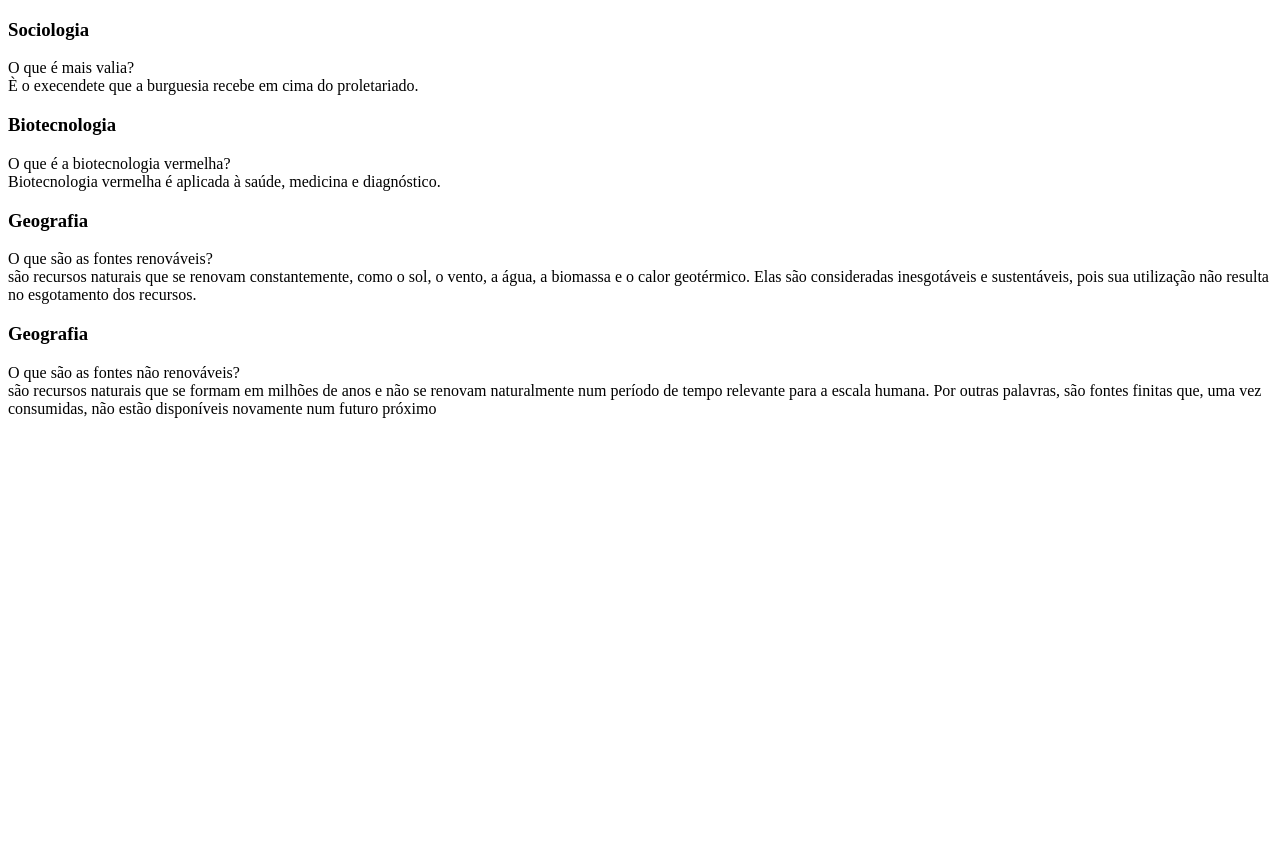
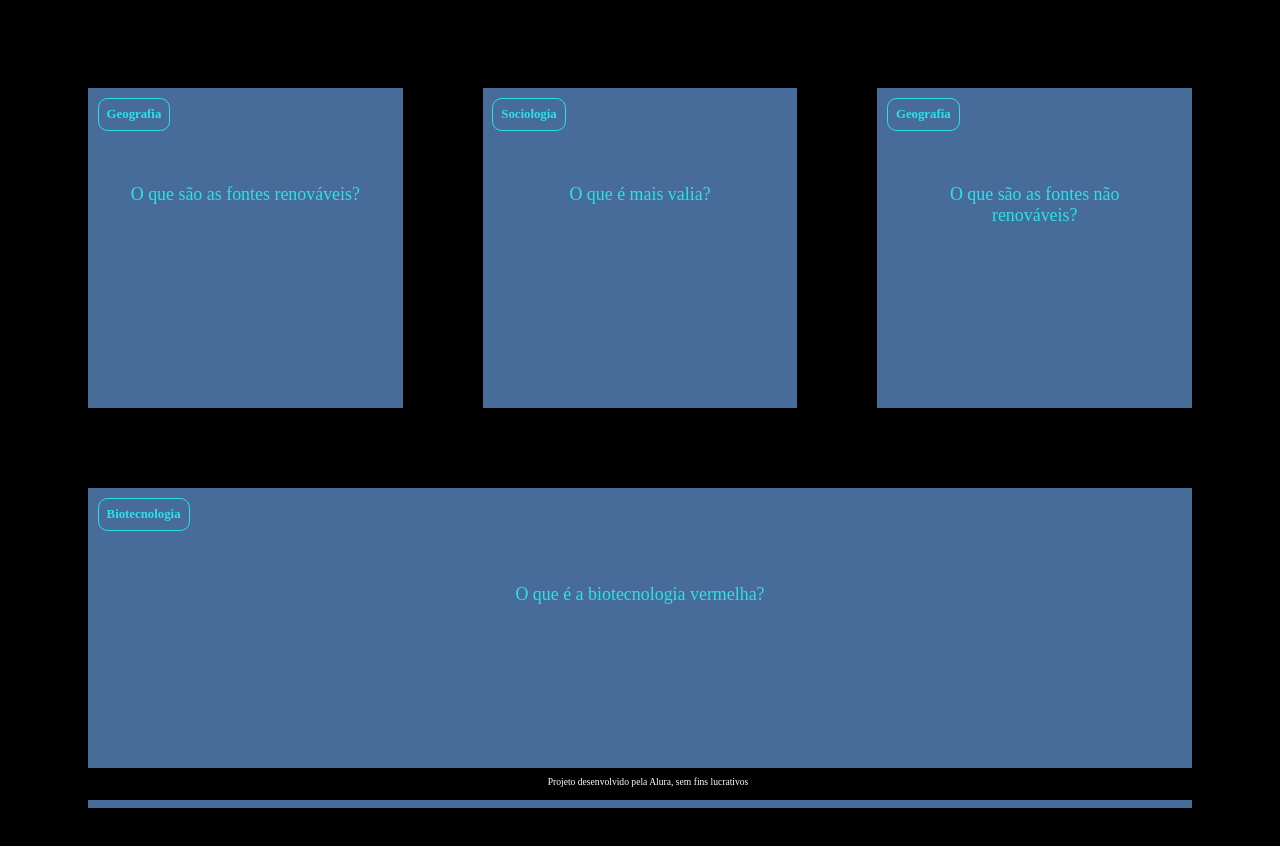
Before and after one commit to thaismacedo2/flashcard, a plain HTML site: page index.html in a window 1280 px wide. Before the commit the page ends 800 px from the top, so only its background shows below. Drawn offline with Linux system fonts and the light colour scheme; files that its build step writes are made by us from their sources.

Commit message:
Add files via upload

```diff
--- /dev/null
+++ b/app.js
@@ -0,0 +1,29 @@
+function criaCartao(categoria, pergunta, resposta) {
+    let container = document.getElementById('container')
+    let cartao = document.createElement('article')
+    cartao.className = 'cartao'
+
+    cartao.innerHTML = `
+    <div class="cartao__conteudo">
+    <h3>${categoria}</h3>
+    <div class="cartao__conteudo__pergunta">
+        <p>${pergunta}</p>
+    </div>
+    <div class="cartao__conteudo__resposta">
+        <p>${resposta}</p>
+    </div>
+    </div>
+    `
+
+    let respostaEstaVisivel = false
+
+    function viraCartao() {
+        respostaEstaVisivel = !respostaEstaVisivel
+        cartao.classList.toggle('active', respostaEstaVisivel)
+    }
+    cartao.addEventListener('click', viraCartao)
+
+
+    container.appendChild(cartao)
+
+}
--- a/index.html
+++ b/index.html
@@ -1,57 +1,31 @@
 <!DOCTYPE html>
-<html lang="en">
+<html lang="pt-br">
 <head>
     <meta charset="UTF-8">
-    <meta http-equiv="X-UA-Compatible" content="IE=edge">
     <meta name="viewport" content="width=device-width, initial-scale=1.0">
-    <title>Document</title>
+    <link rel="stylesheet" href="assets/style.css">
+    <title>Flashcard</title>
 </head>
 <body>
+    <main>
         <section id="container">
-            <article class="cartao">
-              <div class="cartao__conteudo">
-                <h3> Sociologia </h3>
-                      <div class="cartao__conteudo__pergunta">
-                           O que é mais valia?
-                        </div>
-                       <div class="cartao__conteudo__resposta">
-                            È o execendete que a burguesia recebe em cima do proletariado.
-                         </div>
+            <!-- <article class="cartao">
+                <div class="cartao__conteudo">
+                    <h3>Programação</h3>
+                    <div class="cartao__conteudo__pergunta">
+                        <p>O que é JavaScript?</p>
+                    </div>
+                    <div class="cartao__conteudo__resposta">
+                        <p>O JavaScript é uma linguagem de programação</p>
+                    </div>
                 </div>
-             </article>
-             <article class="cartao">
-                <div class="cartao__conteudo">
-                  <h3> Biotecnologia </h3>
-                        <div class="cartao__conteudo__pergunta">
-                             O que é a biotecnologia vermelha?
-                          </div>
-                         <div class="cartao__conteudo__resposta">
-                           Biotecnologia vermelha é aplicada à saúde, medicina e diagnóstico.
-                           </div>
-                  </div>
-               </article>
-               <article class="cartao">
-                  <div class="cartao__conteudo">
-                    <h3> Geografia </h3>
-                          <div class="cartao__conteudo__pergunta">
-                               O que são as fontes renováveis?
-                            </div>
-                           <div class="cartao__conteudo__resposta">
-                              são recursos naturais que se renovam constantemente, como o sol, o vento, a água, a biomassa e o calor geotérmico. Elas são consideradas inesgotáveis e sustentáveis, pois sua utilização não resulta no esgotamento dos recursos.
-                             </div>
-                    </div>
-                 </article>
-                 <article class="cartao">
-                  <div class="cartao__conteudo">
-                    <h3> Geografia </h3>
-                          <div class="cartao__conteudo__pergunta">
-                               O que são as fontes não renováveis?
-                            </div>
-                           <div class="cartao__conteudo__resposta">
-                              são recursos naturais que se formam em milhões de anos e não se renovam naturalmente num período de tempo relevante para a escala humana. Por outras palavras, são fontes finitas que, uma vez consumidas, não estão disponíveis novamente num futuro próximo
-                             </div>
-                    </div>
-                 </article>
+            </article> -->
         </section>
+    </main>
+    <footer>
+        <p>Projeto desenvolvido pela Alura, sem fins lucrativos</p>
+    </footer>
+    <script src="app.js"></script>
+    <script src="perguntas.js"></script>
 </body>
 </html>
--- /dev/null
+++ b/perguntas.js
@@ -0,0 +1,23 @@
+criaCartao(
+    'Geografia',
+    'O que são as fontes renováveis?',
+    'são recursos naturais que se renovam constantemente, como o sol, o vento, a água, a biomassa e o calor geotérmico. Elas são consideradas inesgotáveis e sustentáveis, pois sua utilização não resulta no esgotamento dos recursos. '
+)
+
+criaCartao(
+    'Sociologia',
+    'O que é mais valia?',
+    'efere-se ao valor excedente que o trabalhador gera além do seu salário, e que é apropriado pelo capitalista como lucro'
+)
+
+criaCartao(
+    'Geografia',
+    'O que são as fontes não renováveis?',
+    'ão recursos naturais que, uma vez consumidos, não são rapidamente reabastecidos pela natureza, ou seja, não se renovam em um período de tempo considerado curto em termos humanos. '
+)
+
+criaCartao(
+    'Biotecnologia',
+    'O que é a biotecnologia vermelha?',
+    'é o ramo da biotecnologia focado na saúde humana, medicina e diagnóstico.'
+)
--- a/style.css
+++ b/style.css
@@ -0,0 +1,116 @@
+:root {
+    --text-color: #2ae2e9;
+    --card-front-color: #476c99;
+    --card-back-color: #080808;
+}
+
+body {
+    background:black;
+    font-family: Bai Jamjuree;
+}
+
+#container {
+    display: flex;
+    flex-wrap: wrap;
+    justify-content: space-between;
+    padding: 4rem;
+    gap: 3rem;
+}
+
+.cartao {
+    margin: 1rem 1rem;
+    height: 20rem;
+    flex-grow: 1;
+    flex-basis: calc(33% - 6rem);
+}
+
+.cartao__conteudo {
+    background-color: var(--card-front-color);
+    text-align: center;
+    /* background-color: aquamarine; */
+    height: 100%;
+    transform-style: preserve-3d;
+    transition: transform 300ms ease-in-out;
+}
+
+.cartao__conteudo h3 {
+    color: var(--text-color);
+    border: 1px solid var(--text-color);
+    text-align: left;
+    padding: 0.5rem;
+    position: absolute;
+    margin: 0.6rem;
+    border-radius: 0.6rem;
+    font-size: 1vw;
+    backface-visibility: hidden;
+}
+
+.cartao__conteudo p {
+    margin-top: 1rem;
+    padding: 2rem;
+    margin-top: 4rem;
+    font-size: 1.4vw;
+}
+
+.cartao__conteudo__pergunta p {
+    color: var(--text-color);
+    font-weight: 500;
+}
+
+.cartao__conteudo__resposta p {
+    color: var(--card-back-color);
+    font-weight: 700;
+}
+
+.cartao.active .cartao__conteudo {
+    transform: rotateY(180deg);
+}
+
+.cartao__conteudo__pergunta,
+.cartao__conteudo__resposta {
+    backface-visibility: hidden;
+    position: absolute;
+    height: 100%;
+    width: 100%;
+    box-sizing: border-box;
+}
+
+.cartao__conteudo__resposta {
+    transform: rotateY(180deg);
+    background-color: rgba(0, 244, 191, 0.2);
+    border: 4px solid var(--card-back-color);
+}
+
+footer {
+    background-color: black;
+    color: white;
+    position: fixed;
+    bottom: 0;
+    width: 100%;
+    height: 2rem;
+}
+
+footer p {
+    text-align: center;
+    font-size: 0.6rem;
+    margin-top: 0.5rem;
+}
+
+@media (max-width: 560px) {
+
+    body {
+        background: url('img/bg-mobile.webp'), no-repeat cover;
+    }
+
+    .cartao {
+        flex: 1 0 calc(100% - 1rem)
+    }
+
+    .cartao__conteudo h3 {
+        font-size: 3vw;
+    }
+
+    .cartao__conteudo p {
+        font-size: 3.8vw;
+    }
+}
```
